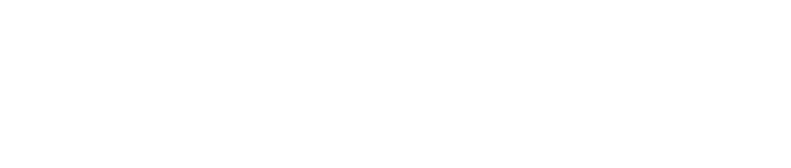
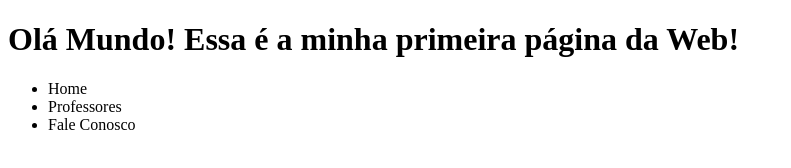
Before and after one commit to AdmaelJabes/Projeto-AulaHTML, a plain HTML site: page index.html in a window 1280 px wide. Shown: the whole page, without its empty margins (0-791 px from the left). Drawn offline with Linux system fonts and the light colour scheme.

Commit message:
Header com menu

```diff
--- a/index.html
+++ b/index.html
@@ -4,4 +4,16 @@
         <meta charset="utf-8"/>
         <title>Olá Mundo!</title>
     </head>
+    <body>
+        <header>
+            <h1>Olá Mundo! Essa é a minha primeira página da Web!</h1>
+            <nav>
+                <ul>
+                    <li>Home</li>
+                    <li>Professores</li>
+                    <li>Fale Conosco</li>
+                </ul>
+            </nav>
+        </header>
+    </body>
 </html>
```
